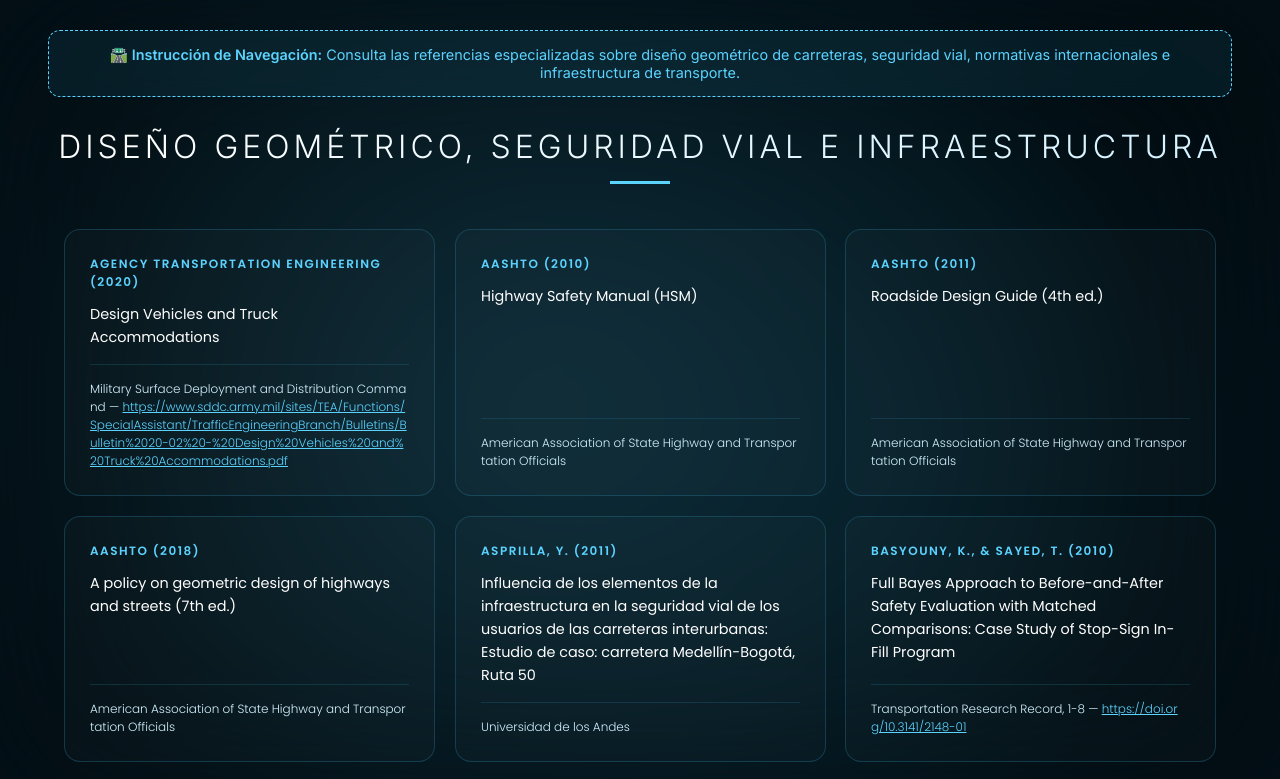
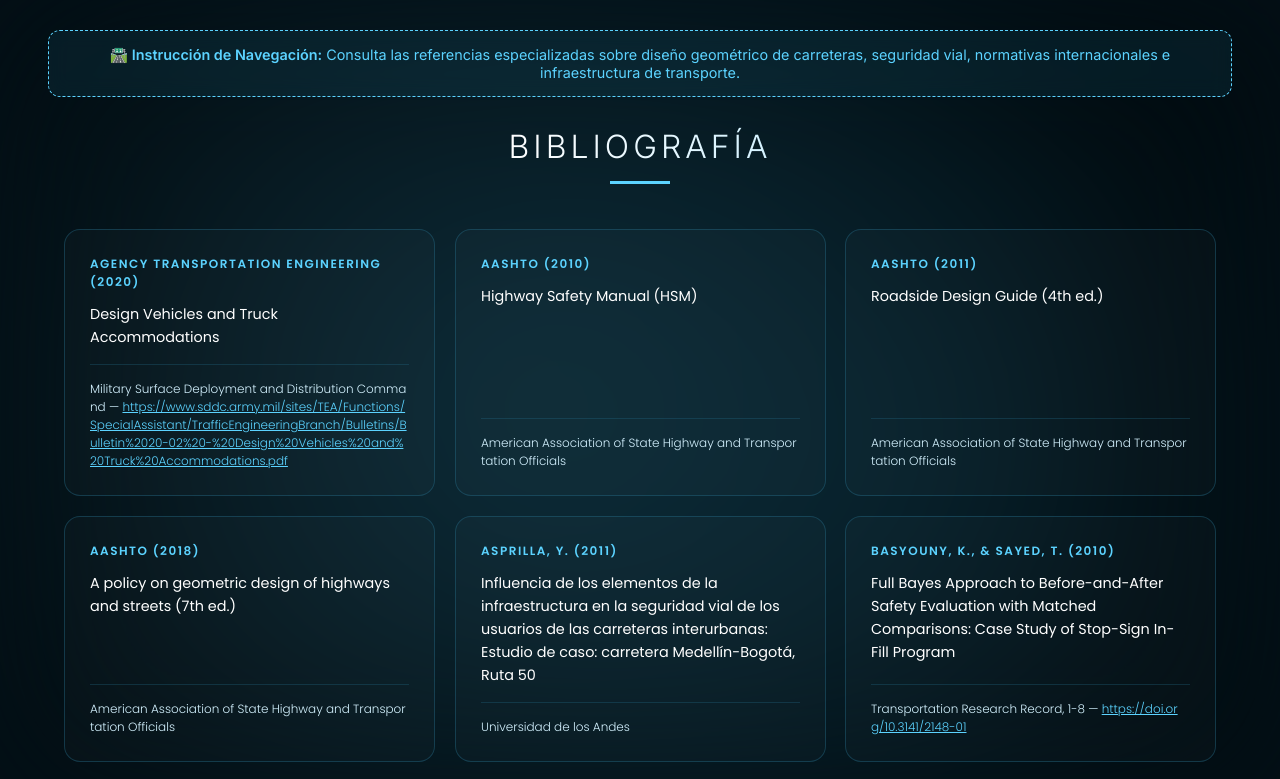
Before and after one commit to Departamento-Innovacion-Academica/U2_Seguridad_Vial_en_la_Infraestructura, a plain HTML site: page Bibliografia/index.html in a window 1280 px wide. Shown: the top 779 px of the page. Drawn offline with Linux system fonts and the light colour scheme.

Commit message:
Update index.html

```diff
--- a/Bibliografia/index.html
+++ b/Bibliografia/index.html
@@ -136,7 +136,7 @@
     </div>
 
     <header class="main-header">
-        <h1>Diseño Geométrico, Seguridad Vial e Infraestructura</h1>
+        <h1>BIBLIOGRAFÍA</h1>
         <div class="line"></div>
     </header>
 
```
